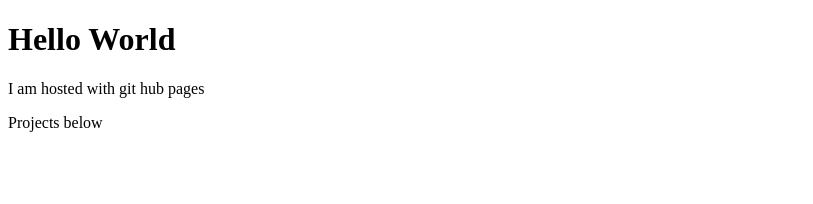
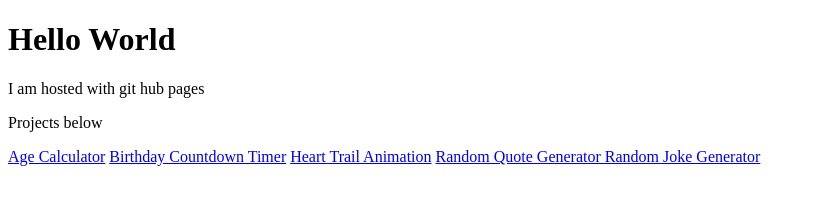
Before and after one commit to solidFoundations/solidFoundations.github.io, a plain HTML site: page index.html in a window 1280 px wide. Shown: the whole page, without its empty margins (0-813 px from the left). Drawn offline with Linux system fonts and the light colour scheme.

Commit message:
Update index.html

```diff
--- a/index.html
+++ b/index.html
@@ -9,6 +9,11 @@
     <h1>Hello World</h1>
     <p>I am hosted with git hub pages</p>
     <p>Projects below</p>
+    <a href="Age Calculator/index.html">Age Calculator</a>
+    <a href="Birthday Countdown Timer/index.html">Birthday Countdown Timer</a>
+    <a href="heart trail animation/index.html">Heart Trail Animation</a>
+    <a href="Random Quote Generator/index.html">Random Quote Generator </a>
+    <a href="random joke generator/">Random Joke Generator</a>
 
 
 </body>
```
